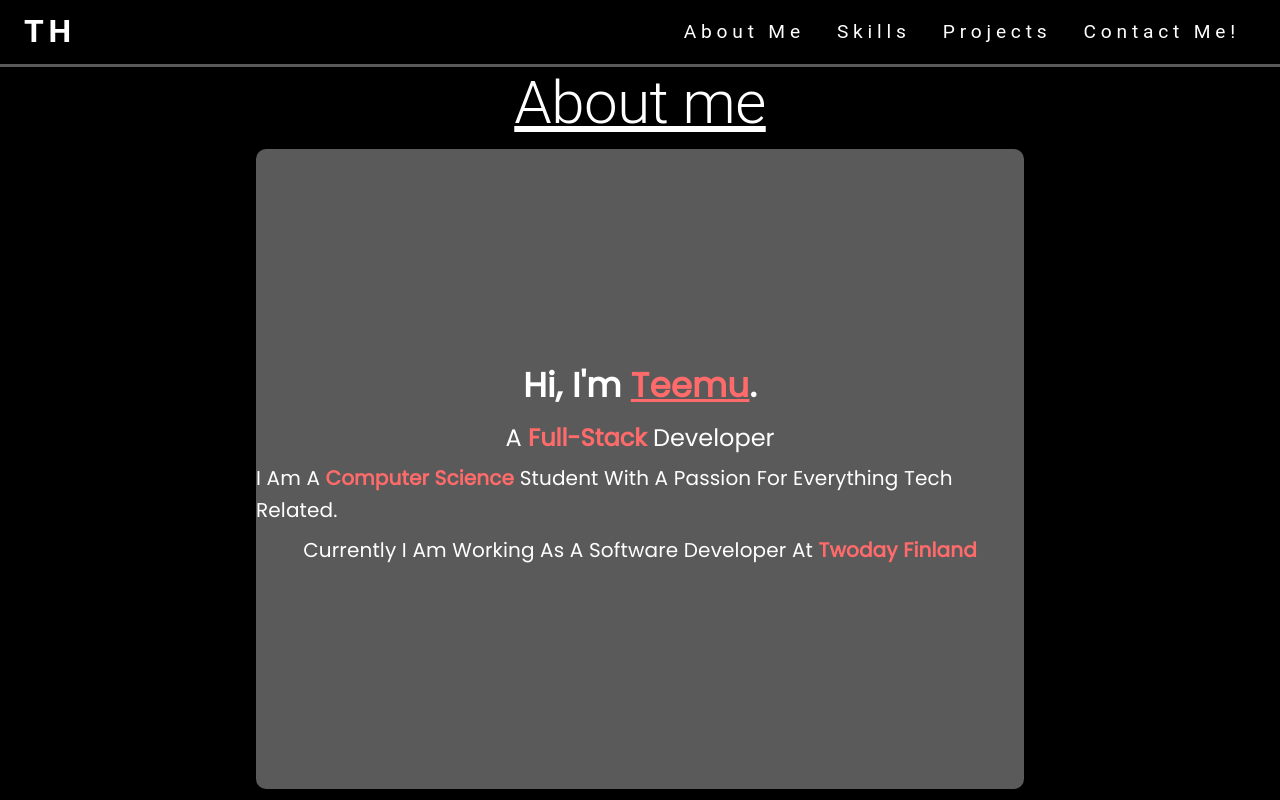
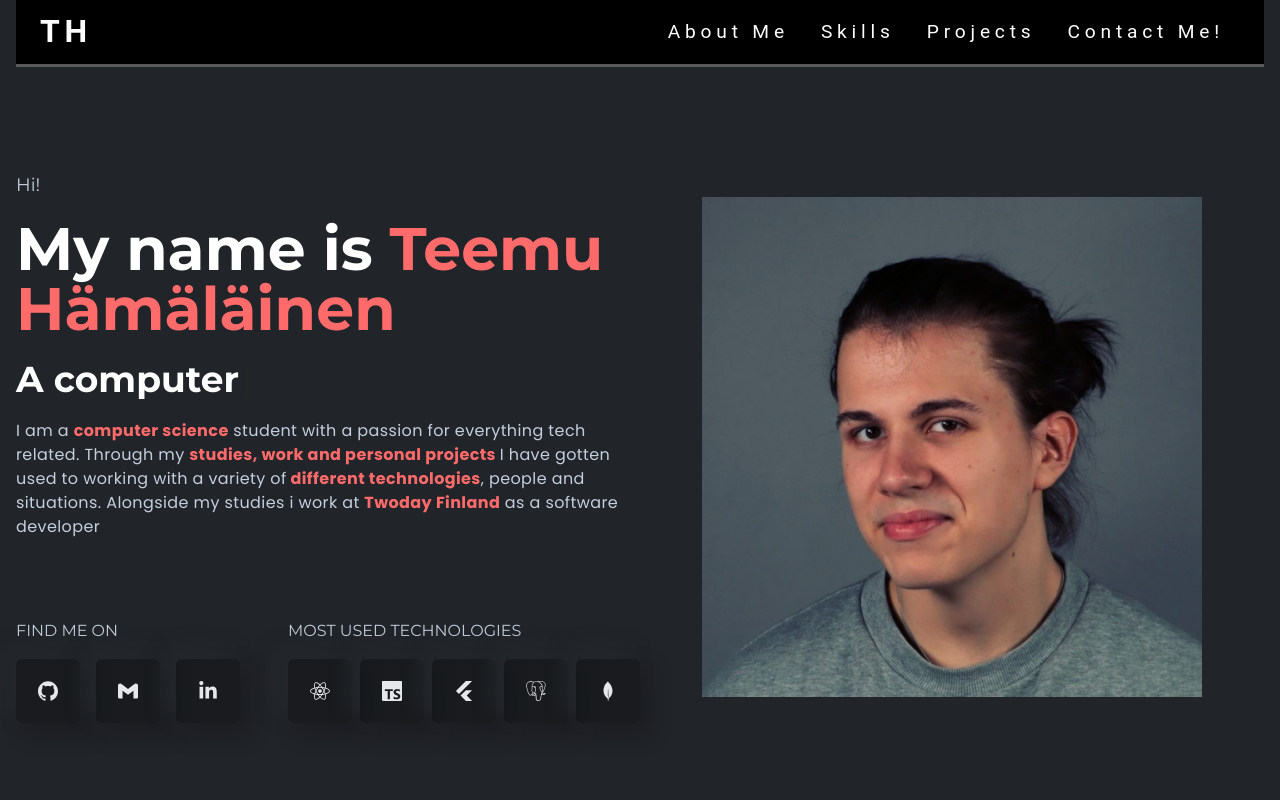
Before and after one commit to temevh/reactCV, a React (Create React App) app: page / in a window 1280 px wide. Shown: the top 800 px of the page. Built offline with nearby package versions, Linux system fonts and the light colour scheme.

Commit message:
added tailwind, changed banner

```diff
--- a/public/index.html
+++ b/public/index.html
@@ -2,20 +2,14 @@
 <html lang="en">
   <head>
     <meta charset="utf-8" />
-    <link rel="icon" href="%PUBLIC_URL%/favicon.ico" />
-    <link rel="preconnect" href="https://fonts.googleapis.com" />
-    <link rel="preconnect" href="https://fonts.gstatic.com" crossorigin />
-    <link
-      href="https://fonts.googleapis.com/css2?family=Poppins&display=swap"
-      rel="stylesheet"
-    />
+    <link rel="icon" href="%PUBLIC_URL%/profilePhoto.png" />
     <meta name="viewport" content="width=device-width, initial-scale=1" />
     <meta name="theme-color" content="#000000" />
     <meta
       name="description"
       content="Web site created using create-react-app"
     />
-    <link rel="apple-touch-icon" href="%PUBLIC_URL%/logo192.png" />
+    <link rel="apple-touch-icon" href="%PUBLIC_URL%/profilePhoto.png" />
     <!--
       manifest.json provides metadata used when your web app is installed on a
       user's mobile device or desktop. See https://developers.google.com/web/fundamentals/web-app-manifest/
@@ -30,9 +24,9 @@
       work correctly both with client-side routing and a non-root public URL.
       Learn how to configure a non-root public URL by running `npm run build`.
     -->
-    <title>React App</title>
+    <title>Teemu H || Personal Portfolio</title>
   </head>
-  <body style="background-color: black">
+  <body>
     <noscript>You need to enable JavaScript to run this app.</noscript>
     <div id="root"></div>
     <!--
--- a/src/App.jsx
+++ b/src/App.jsx
@@ -1,16 +1,18 @@
 import "./App.css";
 import TopNav from "./components/TopNav";
-import AboutMe from "./components/AboutMe";
-import SectionHeader from "./components/SectionHeader";
+import Banner from "./components/Banner/Banner";
+
+//https://www.ojieame.design/
+//https://reactjsexample.com/a-professionally-designed-portfolio-website-using-reactjs/
 
 function App() {
   return (
-    <>
+    <div className="w-full h-auto bg-bodyColor text-lightText px-4">
       <TopNav />
-      <SectionHeader title="About me" />
-      <AboutMe />
-      <SectionHeader title="Skills" />
-    </>
+      <div className="max-w-screen-xl mx-auto">
+        <Banner />
+      </div>
+    </div>
   );
 }
 
--- a/src/components/AboutMe.jsx
+++ /dev/null
@@ -1,71 +0,0 @@
-import React from "react";
-import Box from "@mui/material/Box";
-import Typography from "@mui/material/Typography";
-
-const BoxContainer = ({ bgColor, children }) => {
-  const containerStyle = {
-    display: "flex",
-    flexDirection: "column",
-    alignItems: "center",
-    justifyContent: "center",
-    width: "60%",
-    height: "80vh", // Increase the height to take up more space
-    backgroundColor: bgColor,
-    color: "#ffffff",
-    boxShadow: "none",
-    borderRadius: "10px",
-    margin: "auto",
-    marginBottom: "1rem",
-  };
-
-  return <Box sx={containerStyle}>{children}</Box>;
-};
-
-const AboutMe = () => {
-  return (
-    <>
-      <BoxContainer bgColor="#5A5A5A">
-        <Typography variant="h4" component="div" sx={nameStyle}>
-          Hi, I'm <u style={{ color: "#FF6B6B" }}>Teemu</u>.
-        </Typography>
-        <Typography variant="h5" component="div" sx={descriptionStyle}>
-          A <b style={{ color: "#FF6B6B" }}>full-stack</b> developer
-        </Typography>
-        <Typography variant="h6" component="div" sx={descriptionStyle}>
-          I am a <b style={{ color: "#FF6B6B" }}>computer science</b> student
-          with a passion for everything tech related.
-        </Typography>
-        <Typography variant="h6" component="div" sx={descriptionStyle}>
-          Currently I am working as a software developer at{" "}
-          <b style={{ color: "#FF6B6B" }}>Twoday Finland</b>
-        </Typography>
-      </BoxContainer>
-      <BoxContainer bgColor="#FF6B6B">
-        <Typography variant="h6" component="div" sx={nameStyle}>
-          I have been working with computers and tech all my life. My earliest
-          memories
-        </Typography>
-      </BoxContainer>
-    </>
-  );
-};
-
-export default AboutMe;
-
-const nameStyle = {
-  textTransform: "capitalize",
-  fontFamily: "'Poppins', sans-serif",
-  fontWeight: "bold",
-  margin: "0",
-  padding: "0",
-  marginBottom: "1rem",
-};
-
-const descriptionStyle = {
-  textTransform: "capitalize",
-  fontFamily: "'Poppins', sans-serif",
-  fontWeight: "normal",
-  margin: "0",
-  padding: "0",
-  marginBottom: "0.5rem",
-};
--- /dev/null
+++ b/src/components/Banner/Banner.jsx
@@ -0,0 +1,16 @@
+import React from "react";
+import LeftBanner from "./LeftBanner";
+import RightBanner from "./RightBanner";
+const Banner = () => {
+  return (
+    <section
+      id="home"
+      className="w-full pt-10 pb-20 flex flex-col gap-10 xl:gap-0 lgl:flex-row items-center border-b-[1px] font-titleFont border-b-black"
+    >
+      <LeftBanner />
+      <RightBanner />
+    </section>
+  );
+};
+
+export default Banner;
--- /dev/null
+++ b/src/components/Banner/LeftBanner.jsx
@@ -0,0 +1,49 @@
+import React from "react";
+import { useTypewriter, Cursor } from "react-simple-typewriter";
+import Media from "./Media";
+
+const LeftBanner = () => {
+  const [text] = useTypewriter({
+    words: [
+      "A full stack developer. ",
+      "A computer science student. ",
+      "An avid gym goer. ",
+      "A full-time nerd.",
+    ],
+    loop: true,
+    typeSpeed: 20,
+    deleteSpeed: 10,
+    delaySpeed: 2000,
+  });
+  return (
+    <div className="w-full lgl:w-1/2 flex flex-col gap-20">
+      <div className="flex flex-col gap-5">
+        <h4 className=" text-lg font-normal">Hi! </h4>
+        <h1 className="text-6xl font-bold text-white">
+          My name is
+          <span className="text-designColor capitalize"> Teemu Hämäläinen</span>
+        </h1>
+        <h2 className="text-4xl font-bold text-white">
+          <span>{text}</span>
+          <Cursor cursorBlinking="true" cursorStyle="|" cursorColor="#FF6B6B" />
+        </h2>
+        <p className="text-base font-bodyFont leading-6 tracking-wide">
+          I am a <b style={{ color: "#FF6B6B" }}>computer science</b> student
+          with a passion for everything tech related. Through my{" "}
+          <b style={{ color: "#FF6B6B" }}>
+            studies, work and personal projects{" "}
+          </b>{" "}
+          I have gotten used to working with a variety of
+          <b style={{ color: "#FF6B6B" }}> different technologies</b>, people
+          and situations. Alongside my studies i work at{" "}
+          <b style={{ color: "#FF6B6B" }}> Twoday Finland</b> as a software
+          developer
+        </p>
+      </div>
+      {/* Media */}
+      <Media />
+    </div>
+  );
+};
+
+export default LeftBanner;
--- /dev/null
+++ b/src/components/Banner/Media.jsx
@@ -0,0 +1,69 @@
+import React from "react";
+import { FaLinkedinIn, FaReact, FaTypescript } from "react-icons/fa";
+import {
+  SiMongodb,
+  SiExpress,
+  SiGithub,
+  SiGmail,
+  SiPostgresql,
+  SiFlutter,
+  SiTypescript,
+} from "react-icons/si";
+const Media = () => {
+  return (
+    <div className="flex flex-col xl:flex-row gap-6 lgl:gap-0 justify-between">
+      <div>
+        <h2 className="text-base uppercase font-titleFont mb-4">Find me on</h2>
+        <div className="flex gap-4">
+          <span className="bannerIcon">
+            <a
+              href="https://github.com/temevh"
+              target="_blank"
+              rel="noopener noreferrer"
+            >
+              <SiGithub />
+            </a>
+          </span>
+          <span className="bannerIcon">
+            <a href="mailto:temehama@gmail.com">
+              <SiGmail />
+            </a>
+          </span>
+          <span className="bannerIcon">
+            <a
+              href="https://www.linkedin.com/in/temevh/"
+              target="_blank"
+              rel="noopener noreferrer"
+            >
+              <FaLinkedinIn />
+            </a>
+          </span>
+        </div>
+      </div>
+      <div>
+        <h2 className="text-base uppercase font-titleFont mb-4">
+          MOST USED TECHNOLOGIES
+        </h2>
+        <div className="flex gap-2">
+          <span className="bannerIcon">
+            <FaReact />
+          </span>
+          <span className="bannerIcon">
+            <SiTypescript />
+          </span>
+          <span className="bannerIcon">
+            <SiFlutter />
+          </span>
+          <span className="bannerIcon">
+            <SiPostgresql />
+          </span>
+          <span className="bannerIcon">
+            <SiMongodb />
+          </span>
+        </div>
+      </div>
+    </div>
+  );
+};
+
+export default Media;
--- /dev/null
+++ b/src/components/Banner/RightBanner.jsx
@@ -0,0 +1,16 @@
+import React from "react";
+import profilePic from "../../assets/images/LinkkariKuva.jpg";
+
+const RightBanner = () => {
+  return (
+    <div className="w-full lgl:w-1/2 flex justify-center items-center relative">
+      <img
+        className="w-[300px] h-[400px] lgl:w-[500px] lgl:h-[680px] z-10 object-contain"
+        src={profilePic}
+        alt="picture"
+      />
+    </div>
+  );
+};
+
+export default RightBanner;
--- a/src/components/SectionHeader.jsx
+++ /dev/null
@@ -1,22 +0,0 @@
-import * as React from "react";
-import Typography from "@mui/material/Typography";
-
-const SectionHeader = ({ title }) => {
-  return (
-    <Typography variant="h2" component="div" sx={nameStyle}>
-      {title}
-    </Typography>
-  );
-};
-
-export default SectionHeader;
-
-const nameStyle = {
-  display: "flex",
-  flexDirection: "column",
-  alignItems: "center",
-  justifyContent: "center",
-  textDecoration: "underline",
-  paddingBottom: "0.6rem",
-  color: "#ffffff",
-};
--- a/src/index.css
+++ b/src/index.css
@@ -1,13 +1,29 @@
-body {
-  margin: 0;
-  font-family: -apple-system, BlinkMacSystemFont, 'Segoe UI', 'Roboto', 'Oxygen',
-    'Ubuntu', 'Cantarell', 'Fira Sans', 'Droid Sans', 'Helvetica Neue',
-    sans-serif;
-  -webkit-font-smoothing: antialiased;
-  -moz-osx-font-smoothing: grayscale;
+@import url("https://fonts.googleapis.com/css2?family=Montserrat:wght@100;200;300;400;500;600;700;800;900&family=Poppins:wght@100;200;300;400;500;600;700;800;900&display=swap");
+@tailwind base;
+@tailwind components;
+@tailwind utilities;
+
+@layer components {
+  .bannerIcon {
+    @apply w-16 h-16 bg-black bg-opacity-25 text-gray-200 text-xl inline-flex items-center justify-center rounded-md shadow-shadowOne hover:bg-opacity-40 hover:-translate-y-1 transition-all hover:text-designColor cursor-pointer duration-300;
+  }
+  .resumeLi {
+    @apply w-full h-20 bg-black bg-opacity-25 text-xl text-gray-300 flex justify-center cursor-pointer hover:bg-opacity-40 duration-300 items-center border-[1px] rounded-none;
+  }
+  .bgOpacity {
+    @apply bg-black bg-opacity-40;
+  }
+  .contactInput {
+    @apply w-full h-12 rounded-lg border-b-[1px] border-b-gray-600 bg-[#191b1e] text-lightText px-4 active:outline-none focus-visible:outline-designColor outline-none focus-visible:border-b-transparent duration-300;
+  }
+  .contactTextArea {
+    @apply w-full rounded-lg border-b-[1px] border-b-gray-600 bg-[#191b1e] text-lightText px-4 py-2 active:outline-none focus-visible:outline-designColor outline-none focus-visible:border-b-transparent duration-300 resize-none;
+  }
 }
 
-code {
-  font-family: source-code-pro, Menlo, Monaco, Consolas, 'Courier New',
-    monospace;
+.active {
+  color: white;
 }
+.scrollbar-hide::-webkit-scrollbar {
+  display: none;
+}
--- /dev/null
+++ b/tailwind.config.js
@@ -0,0 +1,32 @@
+/** @type {import('tailwindcss').Config} */
+module.exports = {
+  content: ["./src/**/*.{js,jsx,ts,tsx}"],
+  theme: {
+    extend: {
+      screens: {
+        xs: "320px",
+        sm: "375px",
+        sml: "500px",
+        md: "667px",
+        mdl: "768px",
+        lg: "960px",
+        lgl: "1024px",
+        xl: "1280px",
+      },
+      fontFamily: {
+        bodyFont: ["Poppins", "sans-serif"],
+        titleFont: ["Montserrat", "sans-serif"],
+      },
+      colors: {
+        bodyColor: "#212428",
+        lightText: "#c4cfde",
+        boxBg: "linear-gradient(145deg, #1e2024, #23272b)",
+        designColor: "#FF6B6B",
+      },
+      boxShadow: {
+        shadowOne: "10px 10px 19px #1c1e22, -10px -10px 19px #262a2e",
+      },
+    },
+  },
+  plugins: [],
+};
```
Also changed, not shown: package.json (+11 -2 lines), src/index.js (+6 -11 lines), src/assets/images/LinkkariKuva.jpg (added), 1 other file (tests, documents, lock files or other folders).
